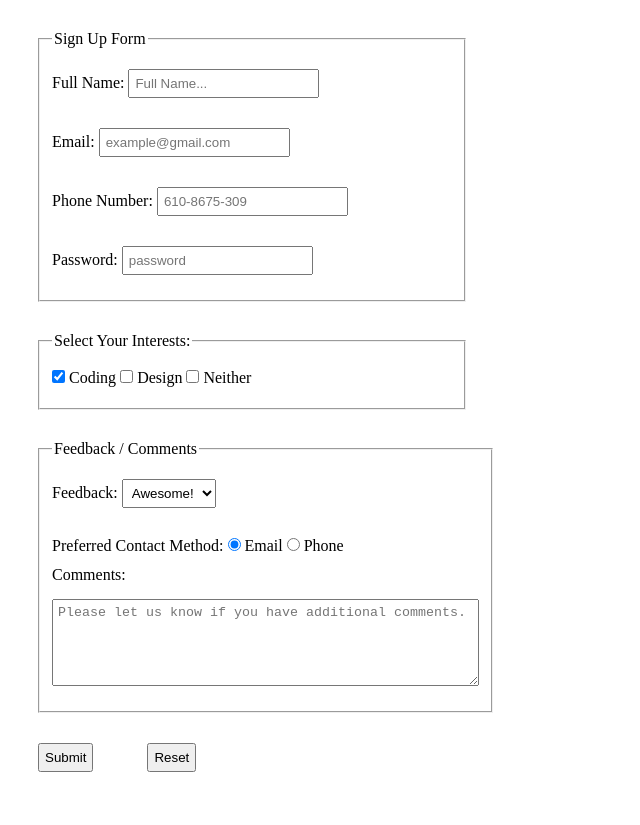
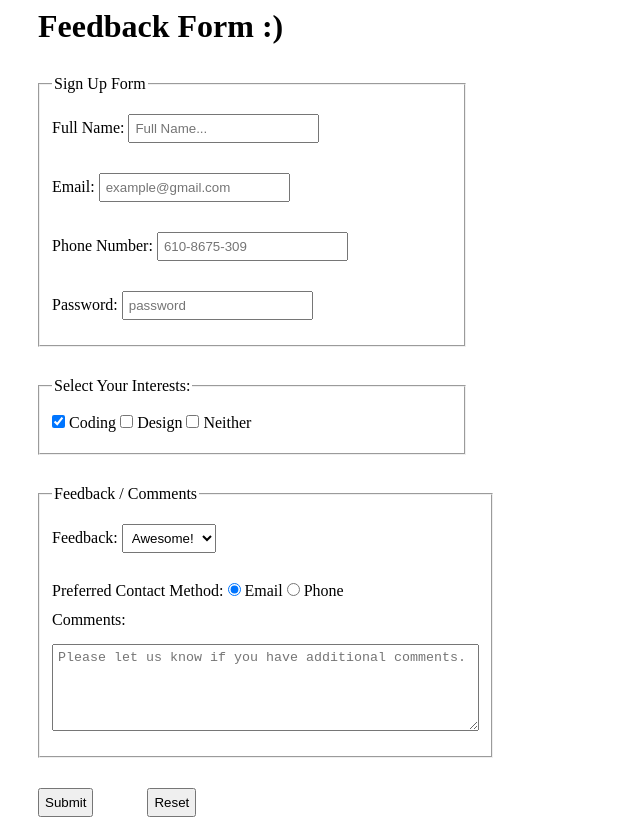
Before and after one commit to tiff-m-tech/practice-buildingAForm-Tiffany-M, a plain HTML site: page index.html in a window 1280 px wide. Shown: the whole page, without its empty margins (0-640 px from the left). Before the commit the page ends 800 px from the top, so only its background shows below. Drawn offline with Linux system fonts and the light colour scheme.

Commit message:
Added an h1 as a title for the form!

```diff
--- a/index.html
+++ b/index.html
@@ -33,6 +33,7 @@ where applicable.
     <body>
         <form action="./submitted.html" method="get">
             <!-- Should be using "post" for the method, using "get" for demo purposen -->
+            <h1>Feedback Form :)</h1>
             <fieldset>
                 <legend>Sign Up Form</legend>
                 <!-- NAME -->
--- a/styles.css
+++ b/styles.css
@@ -1,3 +1,7 @@
+h1 {
+    margin: 0 30px;
+}
+
 fieldset {
     max-width: 400px;
     margin: 30px;
```
